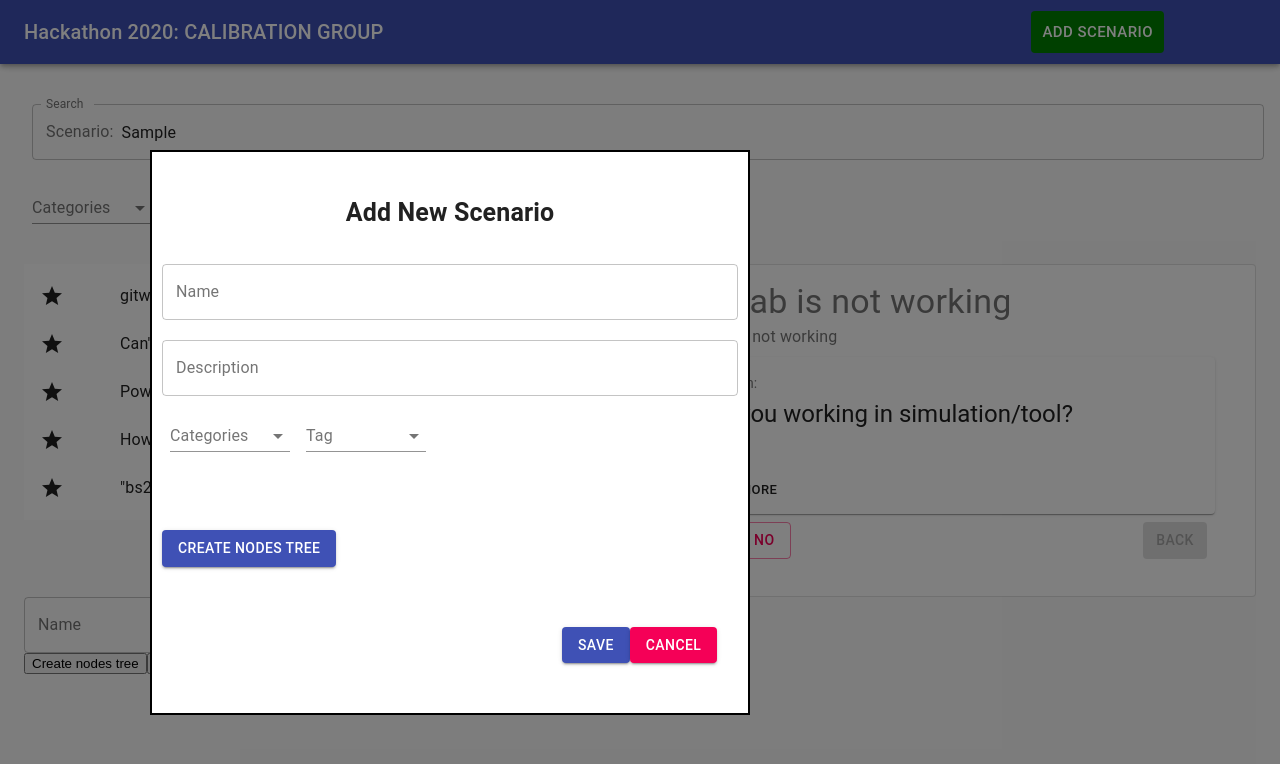
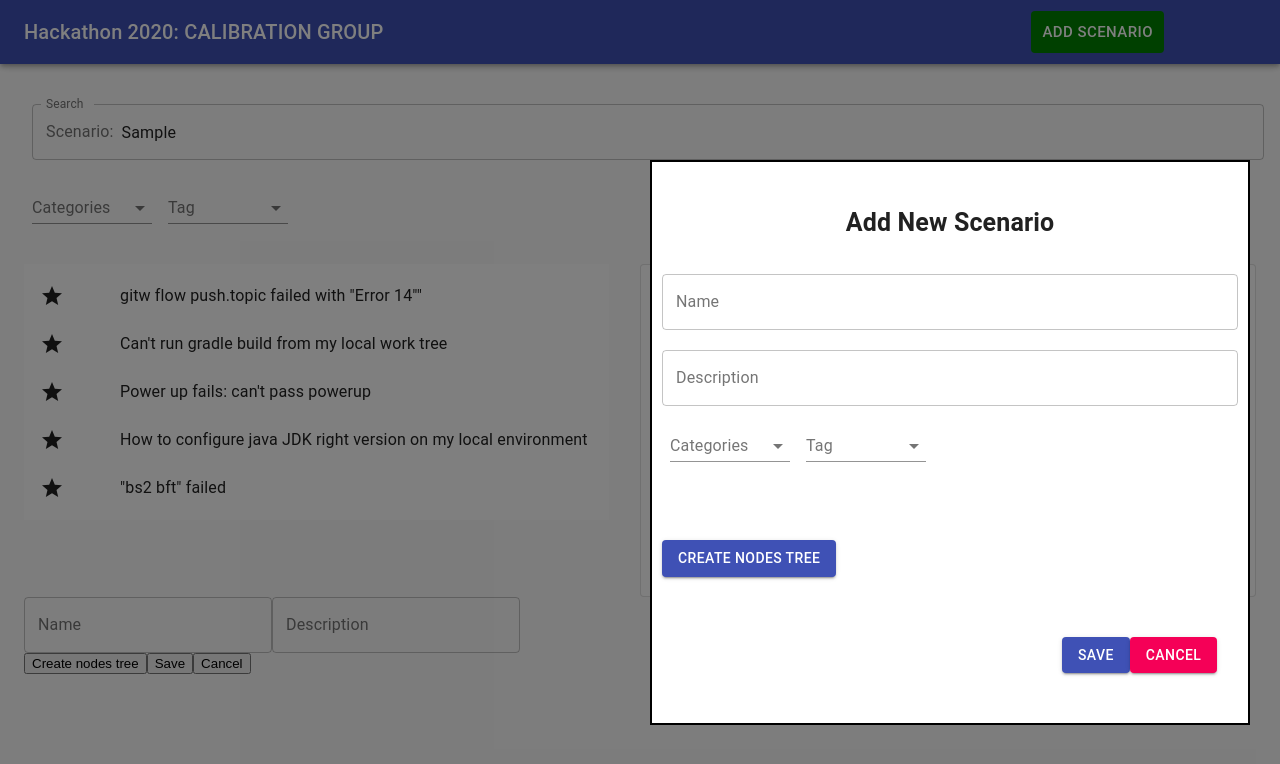
Before and after one commit to hackathoncal/hackathoncal-frontend, a React (Create React App) app: page / in a window 1280 px wide. Both pictures are taken after typing "Sample" into the empty fields and a click on the button "ADD SCENARIO". Shown: the top 764 px of the page. Built offline with nearby package versions, Linux system fonts and the light colour scheme.

Commit message:
align modal window

```diff
--- a/src/components/SimpleModal.scss
+++ b/src/components/SimpleModal.scss
@@ -9,7 +9,8 @@
   width: 600px;
   background-color: white;
   border: 2px solid #000;
-  margin: 150px;
+  margin-left: 650px;
+  margin-top: 160px;
   padding: 10px;
 }
 
```
